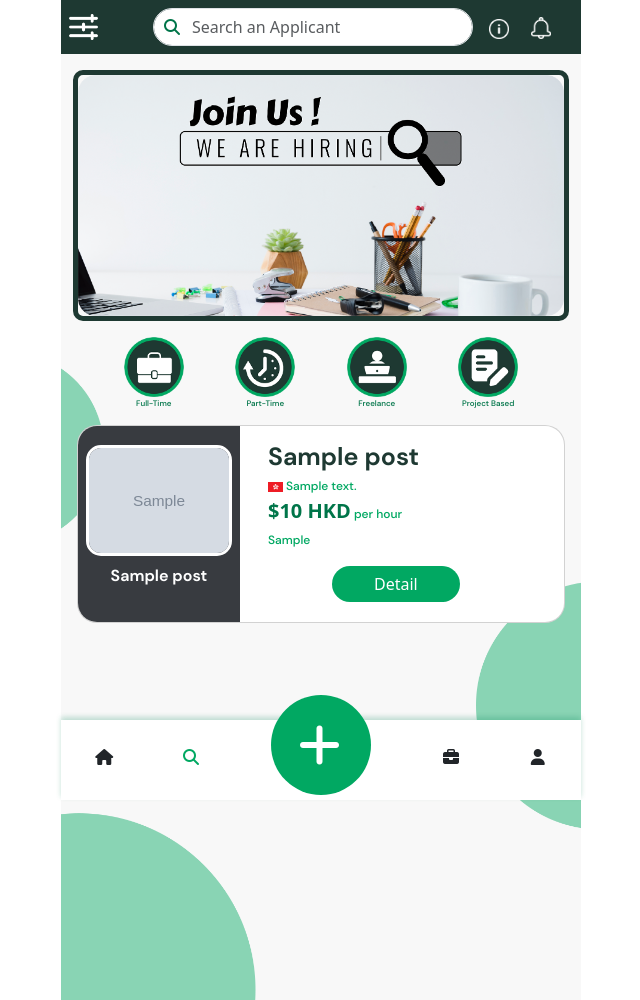
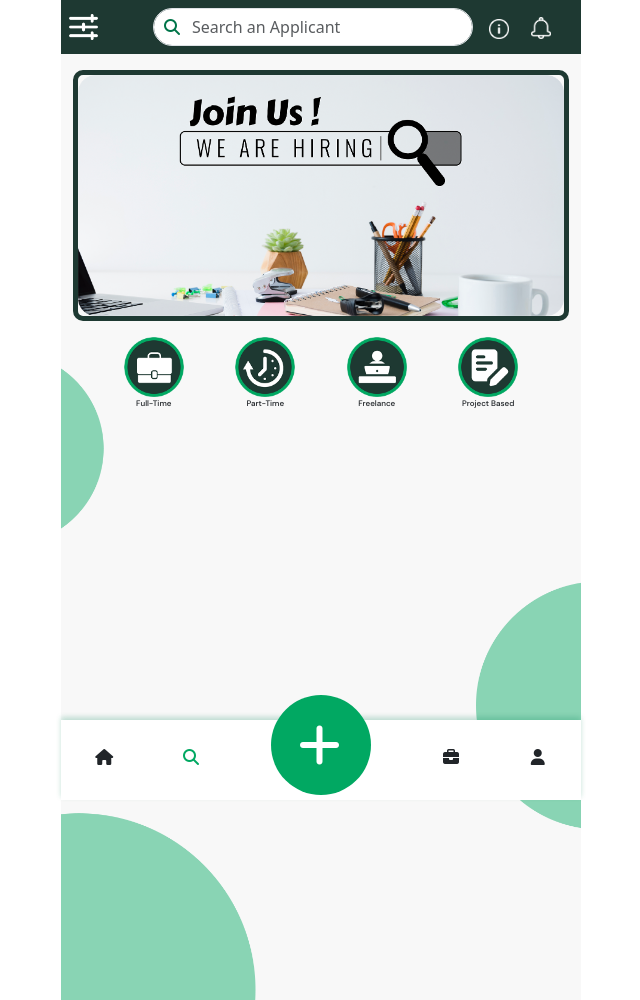
Before and after one commit to Do-Test-Live/W-Hire-and-Zeek, a PHP site: page /search.php?job_type=Full-Time in a window 1280 px wide. Shown: the whole page, without its empty margins (319-959 px from the left). Run offline with PHP 8.4, Linux system fonts and the light colour scheme; the visitor is signed in with stand-in values (Sample User, id 1); tables that the repository leaves empty or names only in its code hold one stand-in row (values such as "Sample post"); grey boxes marked "Sample" are stand-in pictures.

Commit message:
update search page

```diff
--- a/search.php
+++ b/search.php
@@ -78,35 +78,56 @@ $userId = $_SESSION['userid'];
             </div>
             <div class="row text-center mt-3" style="margin: 0 25px;">
                 <div class="col-3">
-                    <img class="icons" src="assets/images/12/3.webp">
+                    <a href="search.php?job_type=Full-Time">
+                        <img class="icons" alt="" src="assets/images/12/3.webp"/>
+                    </a>
                 </div>
                 <div class="col-3">
-                    <img class="icons" src="assets/images/12/4.webp">
+                    <a href="search.php?job_type=Part-Time">
+                        <img class="icons" alt="" src="assets/images/12/4.webp"/>
+                    </a>
                 </div>
                 <div class="col-3">
-                    <img class="icons" src="assets/images/12/2.webp">
+                    <a href="search.php?job_type=Freelance">
+                        <img class="icons" alt="" src="assets/images/12/2.webp"/>
+                    </a>
                 </div>
                 <div class="col-3">
-                    <img class="icons" src="assets/images/12/1.webp">
+                    <a href="search.php?job_type=Project-Based">
+                        <img class="icons" alt="" src="assets/images/12/1.webp"/>
+                    </a>
                 </div>
             </div>
             <div class="row text-center" style="margin: 0 25px;">
                 <div class="col-3">
-                    <p class="icon-text">Full-Time</p>
+                    <a class="text-decoration-none" href="search.php?job_type=Full-Time">
+                        <p class="icon-text text-dark">Full-Time</p>
+                    </a>
                 </div>
                 <div class="col-3">
-                    <p class="icon-text">Part-Time</p>
+                    <a class="text-decoration-none" href="search.php?job_type=Part-Time">
+                        <p class="icon-text text-dark">Part-Time</p>
+                    </a>
                 </div>
                 <div class="col-3">
-                    <p class="icon-text">Freelance</p>
+                    <a class="text-decoration-none" href="search.php?job_type=Freelance">
+                        <p class="icon-text text-dark">Freelance</p>
+                    </a>
                 </div>
                 <div class="col-3">
-                    <p class="icon-text">Project Based</p>
+                    <a class="text-decoration-none" href="search.php?job_type=Project-Based">
+                        <p class="icon-text text-dark">Project Based</p>
+                    </a>
                 </div>
             </div>
 
             <?php
-            $query = "SELECT * FROM company as c,job_post as j where c.id=j.company_id order by j.id desc";
+            $query_add_on='';
+            if(isset($_GET['job_type'])){
+                $query_add_on=" and j.job_type='{$_GET['job_type']}'";
+            }
+
+            $query = "SELECT * FROM company as c,job_post as j where c.id=j.company_id".$query_add_on." order by j.id desc";
             $data = $db_handle->runQuery($query);
             $row_count = $db_handle->numRows($query);
             for ($i = 0; $i < $row_count; $i++) {
```
